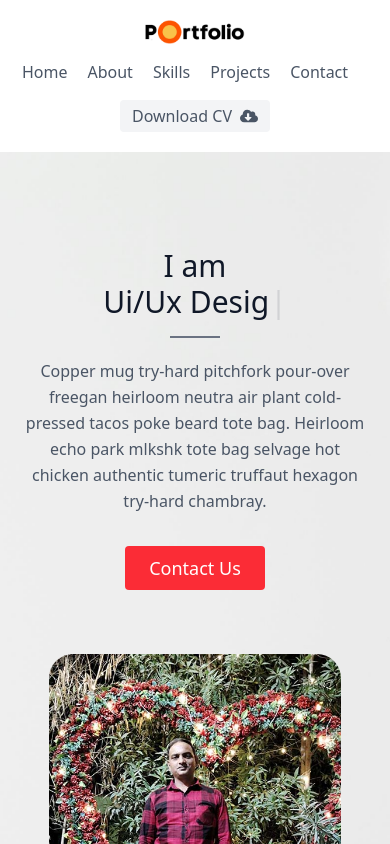
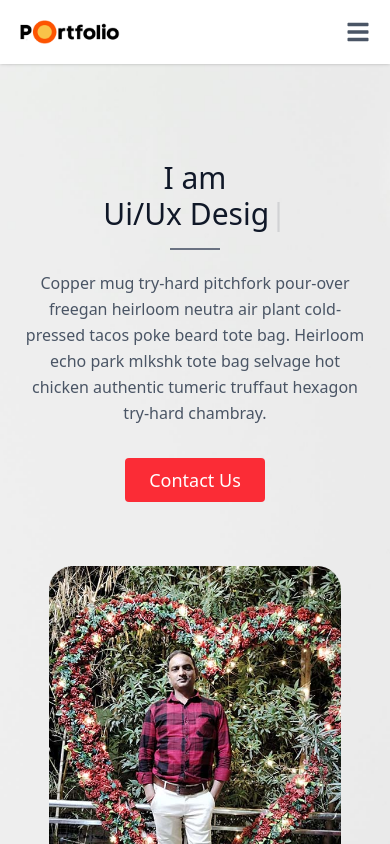
Before and after one commit to rakesh1452/my-portfolio, a Next.js app: page / in a window 390 px wide. Shown: the top 844 px of the page. Built offline with nearby package versions, Linux system fonts and the light colour scheme.

Commit message:
responsive menu

```diff
--- a/src/app/components/Navbar.tsx
+++ b/src/app/components/Navbar.tsx
@@ -1,38 +1,72 @@
-"use client"
-import React from 'react';
-import Link from 'next/link';
-import Image from 'next/image';
-import { FaBeer } from 'react-icons/fa';
-import { FaCloudDownloadAlt } from "react-icons/fa";
+"use client";
+import React, { useState } from "react";
+import Link from "next/link";
+import Image from "next/image";
+import { FaCloudDownloadAlt, FaBars, FaTimes } from "react-icons/fa";
 
 function Navbar() {
+  const [menuOpen, setMenuOpen] = useState(false);
+
+  const toggleMenu = () => setMenuOpen(!menuOpen);
+  const handleLinkClick = () => setMenuOpen(false);
+
   return (
-    <header className="text-gray-600 body-font sticky top-0 bg-white z-10" id='home'>
-      <div className="container mx-auto flex flex-wrap p-5 flex-col md:flex-row items-center">
-        <Link href="/" className="flex title-font font-medium items-center text-gray-900 mb-4 md:mb-0">
+    <header className="text-gray-600 body-font sticky top-0 bg-white z-10 shadow-sm">
+      <div className="container mx-auto p-5 flex items-center justify-between relative">
+
+        {/* Left: Logo */}
+        <Link href="/" className="flex items-center text-gray-900">
           <Image
             src="/assets/pictures/logo.png"
             alt="Logo"
             width={100}
             height={100}
             priority
-            className='w-[128]'
+            className="w-[128]"
           />
         </Link>
-        <nav className="md:ml-auto md:mr-auto flex flex-wrap items-center text-base justify-center">
-          <Link href={"#home"} className="mr-5 hover:text-red-500">Home</Link>
-          <Link href={"#about"} className="mr-5 hover:text-red-500">About</Link>
-          <Link href={"#skills"} className="mr-5 hover:text-red-500">Skills</Link>
-          <Link href={"#projects"} className="mr-5 hover:text-red-500">Projects</Link>
-          <Link href={"#contact"} className="mr-5 hover:text-red-500">Contact</Link>
+
+        {/* Center: Nav Links (desktop) */}
+        <nav className="hidden md:flex absolute left-1/2 -translate-x-1/2 space-x-6 text-base">
+          <Link href="#home" className="hover:text-red-500">Home</Link>
+          <Link href="#about" className="hover:text-red-500">About</Link>
+          <Link href="#skills" className="hover:text-red-500">Skills</Link>
+          <Link href="#projects" className="hover:text-red-500">Projects</Link>
+          <Link href="#contact" className="hover:text-red-500">Contact</Link>
         </nav>
-        <Link href="/assets/cv/resume.pdf">
-          <button className="inline-flex items-center bg-gray-100 border-0 py-1 px-3 focus:outline-none hover:bg-gray-200 rounded text-base mt-4 md:mt-0">
-            Download CV
-            <FaCloudDownloadAlt className='text-lg ms-2' />
+
+        {/* Right: CV Download (desktop) + Menu icon (mobile) */}
+        <div className="flex items-center space-x-4">
+          {/* CV Button (only visible on desktop) */}
+          <Link href="/assets/cv/resume.pdf" target="_blank" className="hidden md:inline-flex">
+            <button className="bg-gray-100 border-0 py-1 px-3 hover:bg-gray-200 rounded text-base inline-flex items-center">
+              Download CV
+              <FaCloudDownloadAlt className="text-lg ms-2" />
+            </button>
+          </Link>
+
+          {/* Hamburger Icon (mobile only) */}
+          <button
+            className="text-2xl md:hidden focus:outline-none"
+            onClick={toggleMenu}
+            aria-label="Toggle Menu"
+          >
+            {menuOpen ? <FaTimes /> : <FaBars />}
           </button>
-        </Link>
+        </div>
       </div>
+
+      {/* Mobile Menu Dropdown */}
+      {menuOpen && (
+        <nav className="md:hidden px-5 pb-5 flex flex-col gap-4 bg-white shadow text-center">
+          <Link href="#home" onClick={handleLinkClick} className="hover:text-red-500">Home</Link>
+          <Link href="#about" onClick={handleLinkClick} className="hover:text-red-500">About</Link>
+          <Link href="#skills" onClick={handleLinkClick} className="hover:text-red-500">Skills</Link>
+          <Link href="#projects" onClick={handleLinkClick} className="hover:text-red-500">Projects</Link>
+          <Link href="#contact" onClick={handleLinkClick} className="hover:text-red-500">Contact</Link>
+          <Link href="/assets/cv/resume.pdf" target="_blank" onClick={handleLinkClick} className="hover:text-red-500">Download CV</Link>
+        </nav>
+      )}
     </header>
   );
 }
```
